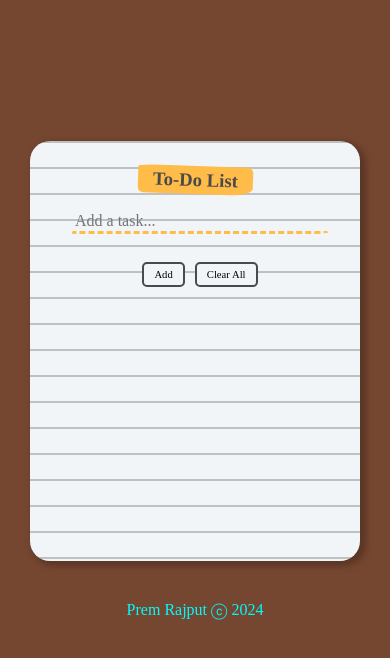
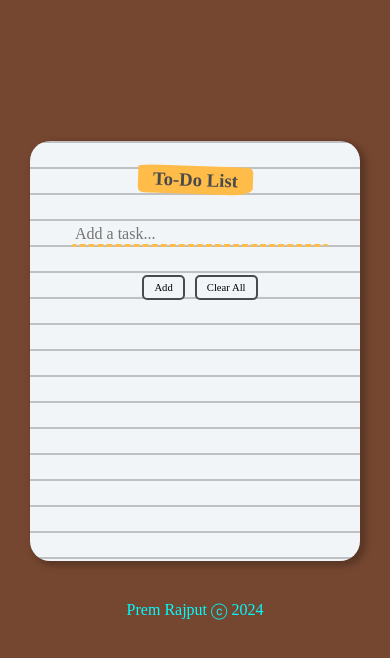
Before and after one commit to premrajput4501/To-Do-List, a React (Vite) app: page / in a window 390 px wide. Shown: the top 658 px of the page. Built offline with nearby package versions, Linux system fonts and the light colour scheme.

Commit message:
Add files via upload

```diff
--- a/src/App.css
+++ b/src/App.css
@@ -130,7 +130,7 @@ li:hover{
   }
 
   .form input{
-    margin-top: 2px;
+    margin-top: 15px;
   }
 
   button{
```
